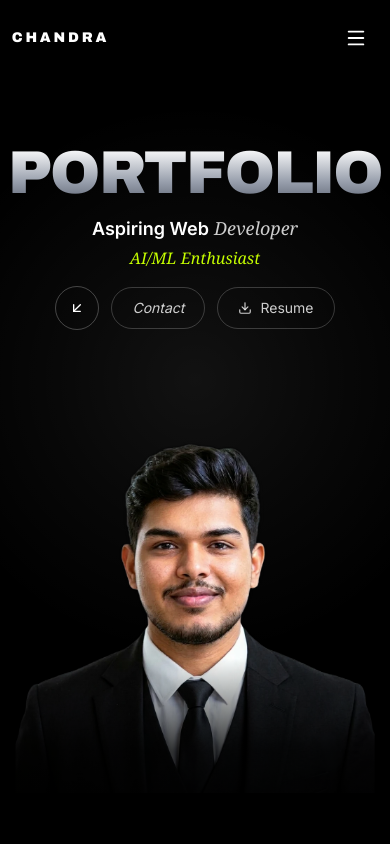
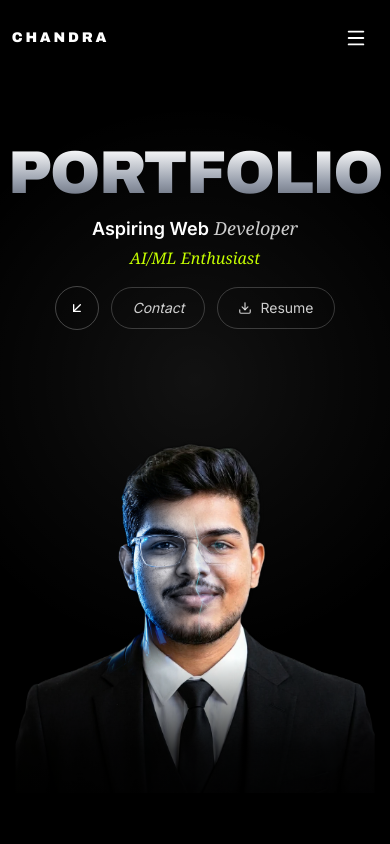
Before and after one commit to ChandraNarayanPanda/Portfolio, a React (Vite) app: page / in a window 390 px wide. Shown: the top 844 px of the page. Built offline with nearby package versions, Linux system fonts and the light colour scheme; a web font is replaced by a local one.

Commit message:
Hero robot reveal: final alignment and mobile touch fixes

```diff
--- a/src/components/Hero.jsx
+++ b/src/components/Hero.jsx
@@ -1,9 +1,91 @@
-import { motion } from "framer-motion";
+import { useEffect, useRef } from "react";
+import {
+  motion,
+  useMotionTemplate,
+  useMotionValue,
+  useReducedMotion,
+  useSpring,
+} from "framer-motion";
 import { ArrowDownLeft, Download } from "lucide-react";
 
 const ease = [0.22, 1, 0.36, 1];
 
+const HERO_SRC = "/images/hero-suit.webp";
+const ROBOT_SRC = "/images/robot-hero.webp";
+
+/* Line-up for the robot image (found by hand-tuning).
+   X / Y are % of the box. Negative X = left, negative Y = up. */
+const ROBOT_X = -0.25;
+const ROBOT_Y = -0.25;
+const ROBOT_SCALE = 1.005;
+
 export default function Hero({ ready }) {
+  const reduce = useReducedMotion();
+  const boxRef = useRef(null);
+  const touched = useRef(false);
+
+  const mx = useMotionValue(0);
+  const my = useMotionValue(0);
+  const rad = useMotionValue(0);
+  const sx = useSpring(mx, { stiffness: 260, damping: 30 });
+  const sy = useSpring(my, { stiffness: 260, damping: 30 });
+  const sr = useSpring(rad, { stiffness: 200, damping: 24 });
+
+  const mask = useMotionTemplate`radial-gradient(circle ${sr}px at ${sx}px ${sy}px, #000 55%, transparent 100%)`;
+
+  const radiusFor = (rect) => Math.min(190, Math.max(100, rect.width * 0.3));
+
+  const track = (e) => {
+    if (reduce || !boxRef.current) return;
+    if (e.pointerType === "touch") touched.current = true;
+    const rect = boxRef.current.getBoundingClientRect();
+    const x = e.clientX - rect.left;
+    const y = e.clientY - rect.top;
+    if (rad.get() < 1) {
+      sx.jump(x);
+      sy.jump(y);
+    }
+    mx.set(x);
+    my.set(y);
+    rad.set(radiusFor(rect));
+  };
+
+  /* Mouse: close the circle when the pointer leaves.
+     Touch: keep it open where the finger lifted. */
+  const leave = (e) => {
+    if (e.pointerType === "touch") return;
+    rad.set(0);
+  };
+
+  /* Phones have no mouse, so the circle drifts over the face by itself
+     until the visitor touches the photo. */
+  useEffect(() => {
+    if (reduce || !ready) return;
+    if (!window.matchMedia("(hover: none)").matches) return;
+    let raf;
+    const start = performance.now();
+    const loop = (now) => {
+      if (touched.current) return;
+      const box = boxRef.current;
+      if (box) {
+        const w = box.clientWidth;
+        const h = box.clientHeight;
+        const t = (now - start) / 1000;
+        mx.set(w * (0.5 + 0.2 * Math.sin(t * 0.9)));
+        my.set(h * (0.3 + 0.1 * Math.sin(t * 1.3 + 1)));
+        rad.set(Math.min(190, Math.max(100, w * 0.3)));
+      }
+      raf = requestAnimationFrame(loop);
+    };
+    const id = setTimeout(() => {
+      raf = requestAnimationFrame(loop);
+    }, 2200);
+    return () => {
+      clearTimeout(id);
+      cancelAnimationFrame(raf);
+    };
+  }, [ready, reduce, mx, my, rad]);
+
   return (
     <section
       id="home"
@@ -64,19 +146,48 @@ export default function Hero({ ready }) {
         </motion.div>
       </div>
 
-      {/* Photo: wrapper handles position, motion.img handles the slide-up */}
+      {/* Hero photo with the robot revealed by the cursor */}
       <div className="absolute bottom-[6vh] left-1/2 z-20 w-[92vw] max-w-[640px] -translate-x-1/2 md:w-[42vw]">
-        <motion.img
-          src="/images/hero-suit.webp"
-          alt="Chandra Narayan Panda in a black suit"
-          width="1024"
-          height="1053"
-          fetchPriority="high"
+        <motion.div
+          ref={boxRef}
+          onPointerEnter={track}
+          onPointerMove={track}
+          onPointerDown={track}
+          onPointerLeave={leave}
           initial={{ y: "100%" }}
           animate={ready ? { y: 0 } : {}}
           transition={{ duration: 1.2, ease, delay: 0.3 }}
-          className="block h-auto w-full"
-        />
+          className="relative aspect-[1024/1053] w-full touch-pan-y"
+        >
+          <img
+            src={HERO_SRC}
+            alt="Chandra Narayan Panda in a black suit"
+            width="1024"
+            height="1053"
+            fetchPriority="high"
+            className="absolute inset-0 h-full w-full object-contain object-bottom"
+          />
+
+          {!reduce && (
+            /* The mask wrapper never moves, so the circle stays under the cursor.
+               Only the inner image is shifted/scaled to line up with the hero photo. */
+            <motion.div
+              aria-hidden
+              className="pointer-events-none absolute inset-0 overflow-hidden"
+              style={{ WebkitMaskImage: mask, maskImage: mask }}
+            >
+              <img
+                src={ROBOT_SRC}
+                alt=""
+                className="absolute inset-0 h-full w-full object-contain object-bottom"
+                style={{
+                  transform: `translate(${ROBOT_X}%, ${ROBOT_Y}%) scale(${ROBOT_SCALE})`,
+                  transformOrigin: "50% 100%",
+                }}
+              />
+            </motion.div>
+          )}
+        </motion.div>
       </div>
 
       {/* Soft fade at the bottom edge */}
--- a/src/index.css
+++ b/src/index.css
@@ -121,3 +121,37 @@ body {
 @media (prefers-reduced-motion: reduce) {
   .glow-blob { animation: none; }
 }
+
+
+
+
+.scanline {
+  position: absolute;
+  left: 0;
+  right: 0;
+  height: 3px;
+  background: #c6ff00;
+  box-shadow: 0 0 18px 4px rgba(198, 255, 0, 0.7);
+  pointer-events: none;
+  opacity: 0;
+}
+
+.scan-up {
+  animation: scanUp 0.7s cubic-bezier(0.76, 0, 0.24, 1) forwards;
+}
+
+.scan-down {
+  animation: scanDown 0.7s cubic-bezier(0.76, 0, 0.24, 1) forwards;
+}
+
+@keyframes scanUp {
+  0% { top: 100%; opacity: 1; }
+  90% { opacity: 1; }
+  100% { top: 0; opacity: 0; }
+}
+
+@keyframes scanDown {
+  0% { top: 0; opacity: 1; }
+  90% { opacity: 1; }
+  100% { top: 100%; opacity: 0; }
+}
```
Also changed, not shown: public/images/robot-hero.webp (added).
